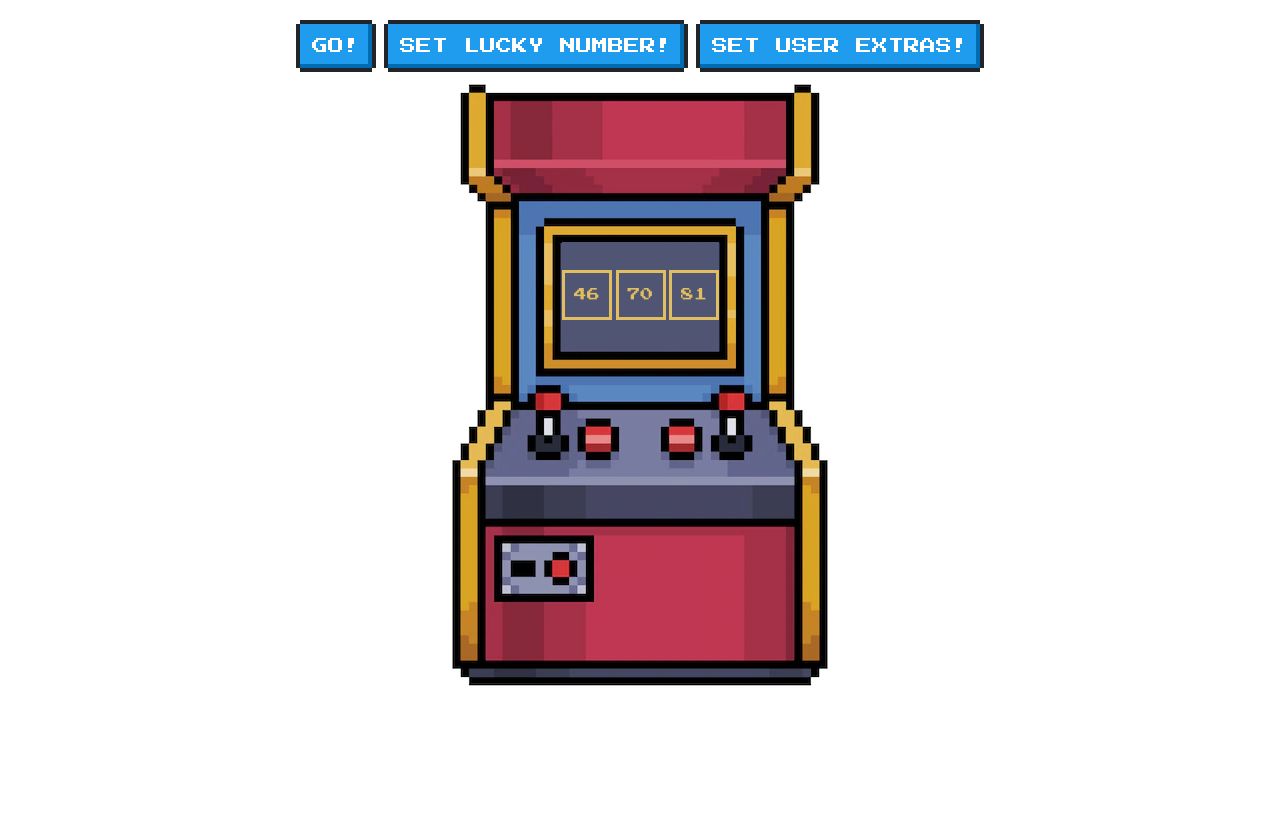
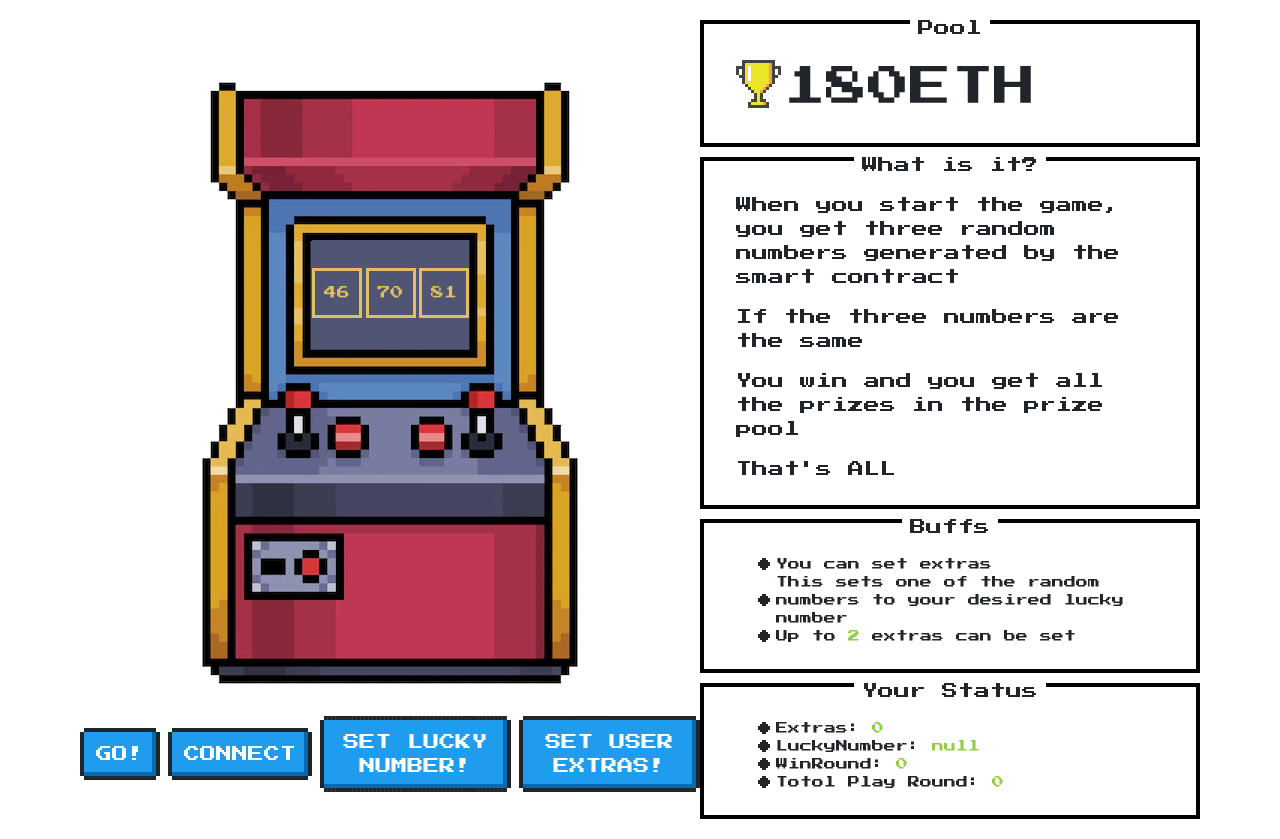
Before and after one commit to no1harm/task1, a React (Vite) app: page /tigerBot in a window 1280 px wide. Built offline with nearby package versions, Linux system fonts and the light colour scheme.

Commit message:
feature: add css

```diff
--- a/src/App.css
+++ b/src/App.css
@@ -51,3 +51,7 @@
   justify-content: flex-end;
   margin-bottom: 40px;
 }
+
+#root{
+  overflow: hidden;
+}
--- a/src/views/tigerBot/index.css
+++ b/src/views/tigerBot/index.css
@@ -2,6 +2,17 @@
 
 .botWrapper {
   position: relative;
+  display: flex;
+  flex-direction: row;
+}
+.botWrapper .left{
+  width: 100%;
+}
+
+.botWrapper .right{
+  width: 500px;
+  min-height: 500px;
+  flex-shrink: 0;
 }
 .wrapper {
   width: 157px;
@@ -71,6 +82,7 @@
   display: flex;
   justify-content: center;
   align-items: center;
+  margin-top: 50px;
 }
 
 .bot{
@@ -85,3 +97,16 @@
   top: 170px;
   left: 124px;
 }
+
+
+.bottom-margin{
+  margin-bottom: 10px;
+}
+
+.list-custom{
+ font-size: 12px;
+}
+
+.list-custom li{
+  text-align: left;
+}
--- a/src/views/tigerBot/index.jsx
+++ b/src/views/tigerBot/index.jsx
@@ -133,13 +133,7 @@ export default function TigerBot() {
 
   return (
     <div className="botWrapper" style={{ margin: '20px 80px' }}>
-      <div className="btnWrapper">
-        <Space>
-          <button type="button" class="nes-btn is-primary" onClick={() => start()}>GO!</button>
-          <button type="button" class="nes-btn is-primary" onClick={() => setLuckyNumber()}>SET LUCKY NUMBER!</button>
-          <button type="button" class="nes-btn is-primary" onClick={() => setUserExtras()}>SET USER EXTRAS!</button>
-        </Space>
-      </div>
+      <div className="left">
         <div className="botContainer">
           <div className="bot">
             <img src={bot} alt="bot" />
@@ -161,6 +155,49 @@ export default function TigerBot() {
             </div>
           </div>
         </div>
+        <div className="btnWrapper">
+          <Space>
+            <button type="button" class="nes-btn is-primary" onClick={() => start()}>GO!</button>
+            <button type="button" class="nes-btn is-primary" onClick={() => start()}>CONNECT</button>
+            <button type="button" class="nes-btn is-primary" onClick={() => setLuckyNumber()}>SET LUCKY NUMBER!</button>
+            <button type="button" class="nes-btn is-primary" onClick={() => setUserExtras()}>SET USER EXTRAS!</button>
+          </Space>
+        </div>
+      </div>
+      <div className="right">
+
+        <div class="nes-container with-title is-centered bottom-margin">
+          <p class="title">Pool</p>
+          <p style={{textAlign:'left',fontSize:42}}><i class="nes-icon trophy is-medium"></i>180ETH</p>
+        </div>
+
+        <div class="nes-container with-title is-centered bottom-margin">
+          <p class="title">What is it?</p>
+          <p style={{textAlign:'left'}}>When you start the game, you get three random numbers generated by the smart contract</p>
+          <p style={{textAlign:'left'}}>If the three numbers are the same</p>
+          <p style={{textAlign:'left'}}>You win and you get all the prizes in the prize pool</p>
+          <p style={{textAlign:'left'}}>That's ALL</p>
+        </div>
+
+        <div class="nes-container with-title is-centered bottom-margin">
+          <p class="title">Buffs</p>
+          <ul class="nes-list is-disc list-custom">
+            <li>You can set extras</li>
+            <li>This sets one of the random numbers to your desired lucky number</li>
+            <li>Up to <span class="nes-text is-success">2</span> extras can be set</li>
+          </ul>
+        </div>
+
+        <div class="nes-container with-title is-centered">
+          <p class="title">Your Status</p>
+          <ul class="nes-list is-disc list-custom">
+            <li>Extras: <span class="nes-text is-success">0</span></li>
+            <li>LuckyNumber: <span class="nes-text is-success">null</span></li>
+            <li>WinRound: <span class="nes-text is-success">0</span></li>
+            <li>Totol Play Round: <span class="nes-text is-success">0</span></li>
+          </ul>
+        </div>
+      </div>
     </div>
   );
 }
```
Lines whose indentation alone changed are shown as unchanged.
